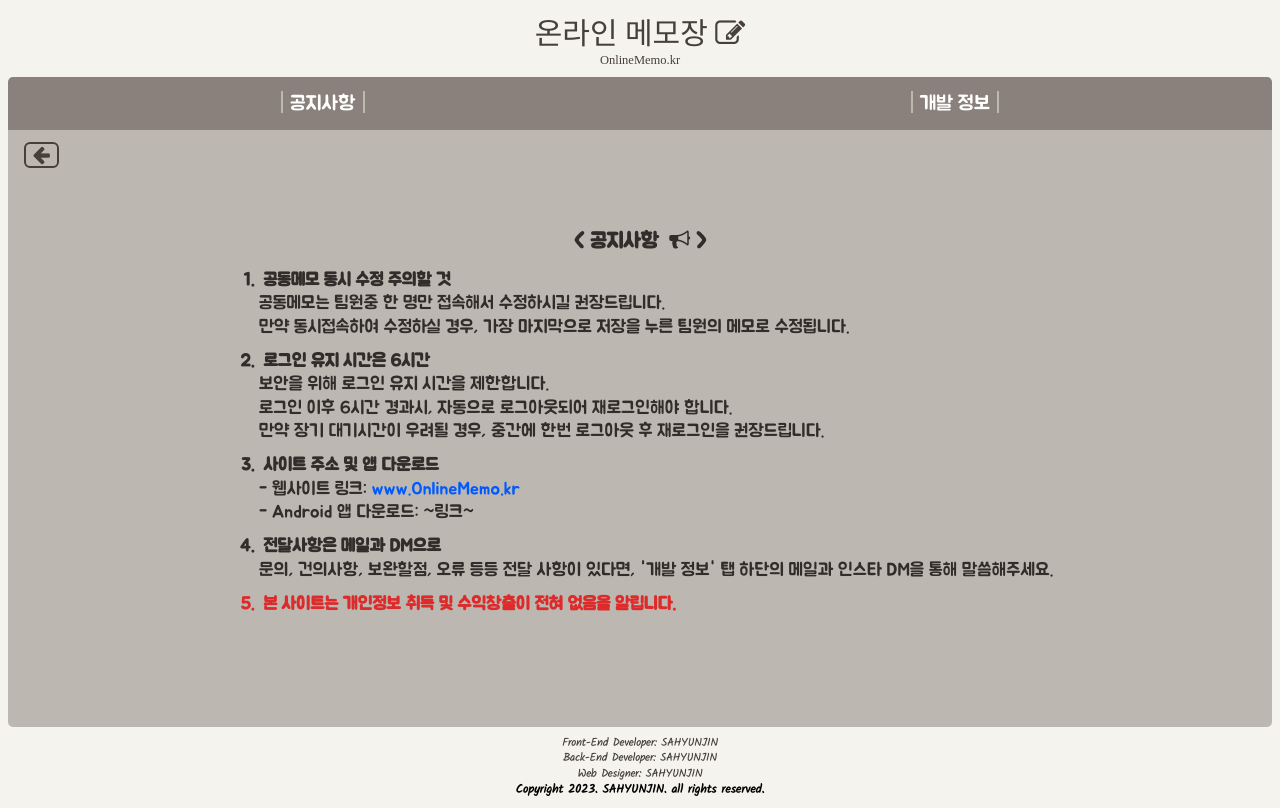
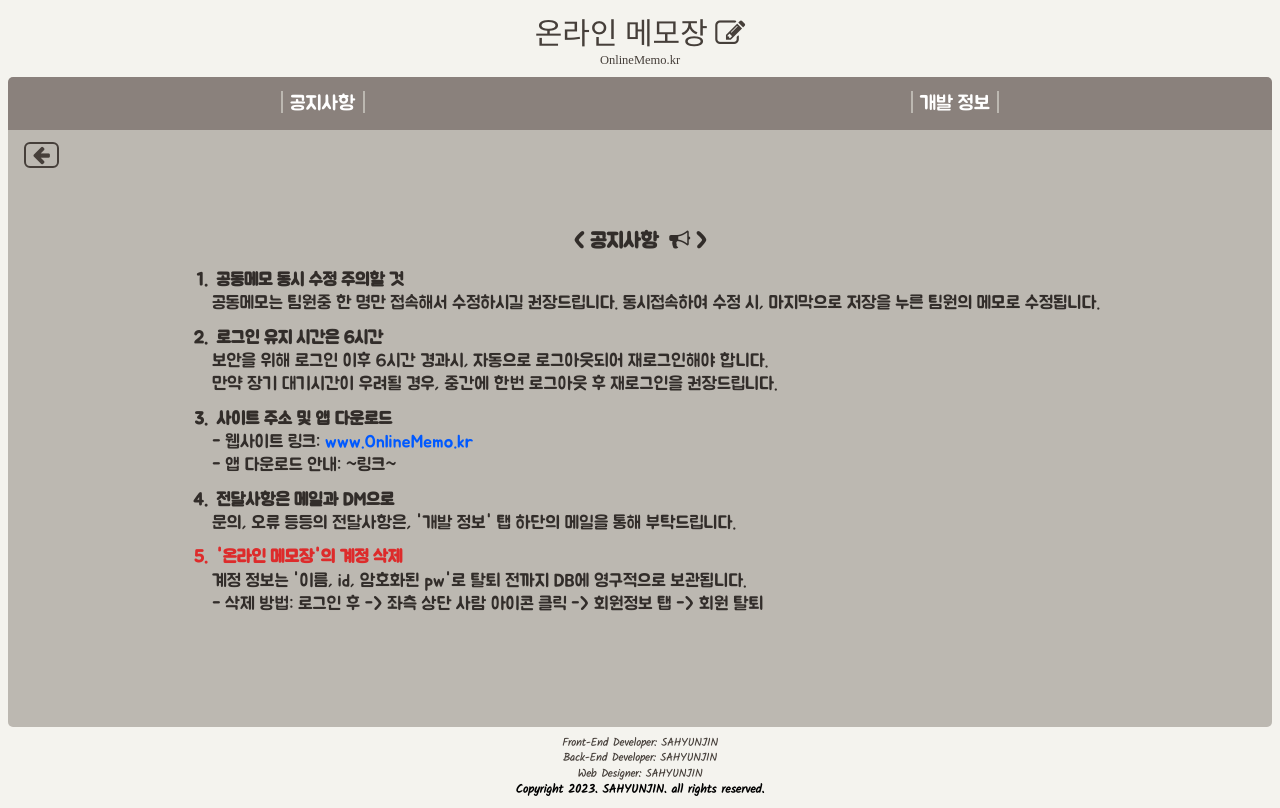
Before and after one commit to tkguswls1106/onlineMemo-react-project, a React (Create React App) app: page /notice in a window 1280 px wide. Built offline with nearby package versions, Linux system fonts and the light colour scheme; a web font is replaced by a local one.

Commit message:
구글 플레이 스토어 출시를 위하여, 공지사항 수정하였음.

```diff
--- a/src/pages/Etc/NoticePage.jsx
+++ b/src/pages/Etc/NoticePage.jsx
@@ -94,26 +94,26 @@ const Notice = () => {
             <div style={{ lineHeight: "20%" }}><br></br></div>
             <ol>
                 <strong><li>&nbsp;공동메모 동시 수정 주의할 것</li></strong>
-                공동메모는 팀원중 한 명만 접속해서 수정하시길 권장드립니다.<br></br>
-                만약 동시접속하여 수정하실 경우, 가장 마지막으로 저장을 누른 팀원의 메모로 수정됩니다.
+                공동메모는 팀원중 한 명만 접속해서 수정하시길 권장드립니다. 동시접속하여 수정 시, 마지막으로 저장을 누른 팀원의 메모로 수정됩니다.
                 <div style={{ lineHeight: "60%" }}><br></br></div>
 
                 <strong><li>&nbsp;로그인 유지 시간은 6시간</li></strong>
-                보안을 위해 로그인 유지 시간을 제한합니다.<br></br>
-                로그인 이후 6시간 경과시, 자동으로 로그아웃되어 재로그인해야 합니다.<br></br>
+                보안을 위해 로그인 이후 6시간 경과시, 자동으로 로그아웃되어 재로그인해야 합니다.<br></br>
                 만약 장기 대기시간이 우려될 경우, 중간에 한번 로그아웃 후 재로그인을 권장드립니다.
                 <div style={{ lineHeight: "60%" }}><br></br></div>
 
                 <strong><li>&nbsp;사이트 주소 및 앱 다운로드</li></strong>
                 - 웹사이트 링크:&nbsp;<a href="https://www.OnlineMemo.kr">www.OnlineMemo.kr</a><br></br>
-                - Android 앱 다운로드: ~링크~
+                - 앱 다운로드 안내: ~링크~
                 <div style={{ lineHeight: "60%" }}><br></br></div>
 
                 <strong><li>&nbsp;전달사항은 메일과 DM으로</li></strong>
-                문의, 건의사항, 보완할점, 오류 등등 전달 사항이 있다면, '개발 정보' 탭 하단의 메일과 인스타 DM을 통해 말씀해주세요.
+                문의, 오류 등등의 전달사항은, '개발 정보' 탭 하단의 메일을 통해 부탁드립니다.
                 <div style={{ lineHeight: "60%" }}><br></br></div>
 
-                <strong><li style={{ color: "#dd2b2b" }}>&nbsp;본 사이트는 개인정보 취득 및 수익창출이 전혀 없음을 알립니다.</li></strong>
+                <strong><li style={{ color: "#dd2b2b" }}>&nbsp;'온라인 메모장'의 계정 삭제</li></strong>
+                계정 정보는 '이름, id, 암호화된 pw'로 탈퇴 전까지 DB에 영구적으로 보관됩니다.<br></br>
+                - 삭제 방법: 로그인 후 -&gt; 좌측 상단 사람 아이콘 클릭 -&gt; 회원정보 탭 -&gt; 회원 탈퇴
             </ol>
             <div style={{ lineHeight: "140%" }}><br></br></div>
         </div>
--- a/src/pages/User/LoginPage.jsx
+++ b/src/pages/User/LoginPage.jsx
@@ -150,6 +150,7 @@ function LoginPage(props) {
                     <li>개인정보 필요없는 10초 회원가입 절차!&nbsp;<br></br>(생성할 id, pw 만 입력하면 끝!)</li>
                     <li>어느 기기에서든지 쉽고 빠르게 로그인 후&nbsp;<br></br>나만의 메모 관리!</li>
                     <li>친구들끼리 그룹을 만들어 공동 메모도 작성 가능!</li>
+                    <li>수익창출X 광고없이 무료 이용 가능!</li>
                 </ol>
             </DivWrapper>
             {loginFailModalOn && (
```
